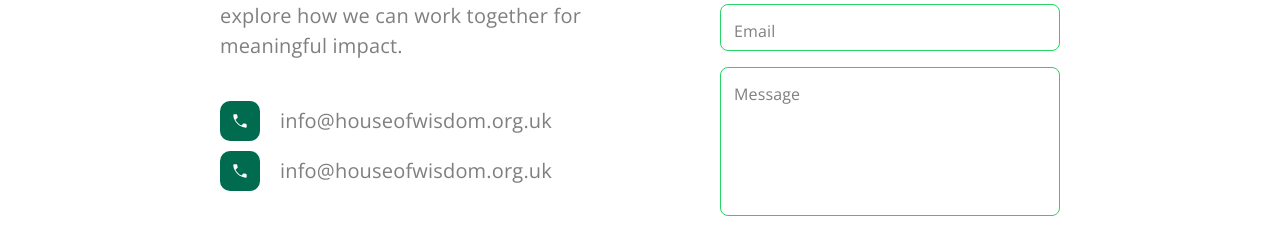
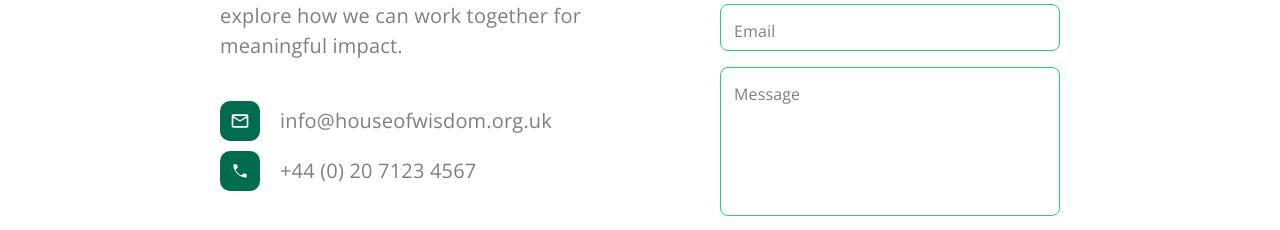
Before and after one commit to PulseTechSol/HouseOfWisdom, a Next.js app: page /contact-us in a window 1280 px wide. Shown: the part 1049-1279 px from the top of the page. Built offline with nearby package versions, Linux system fonts and the light colour scheme; no server answers.

Commit message:
contact details changes

```diff
--- a/src/_components/ContactUs.tsx
+++ b/src/_components/ContactUs.tsx
@@ -68,7 +68,7 @@ export default function ContactUs() {
             </Typography>
             <Box>
               <Box sx={{ display: "flex", gap: "20px", alignItems: "center" }}>
-                <Image src={svgs.phone} height={40} width={40} alt="phone" />
+                <Image src={svgs.email} height={40} width={40} alt="phone" />
                 <Typography
                   sx={{ fontSize: localFontSize.p1, color: "#00000080" }}
                 >
@@ -87,7 +87,7 @@ export default function ContactUs() {
                 <Typography
                   sx={{ fontSize: localFontSize.p1, color: "#00000080" }}
                 >
-                  info@houseofwisdom.org.uk
+                  +44 (0) 20 7123 4567
                 </Typography>
               </Box>
             </Box>
```
